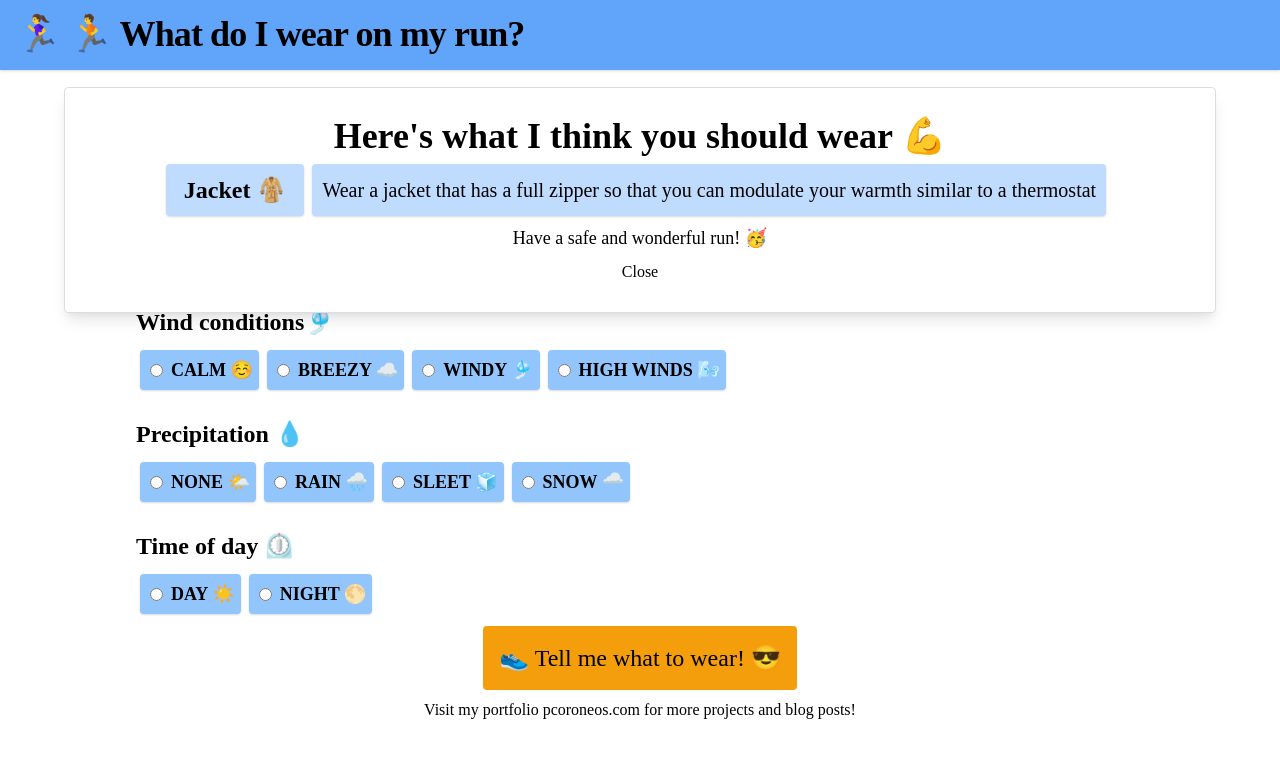
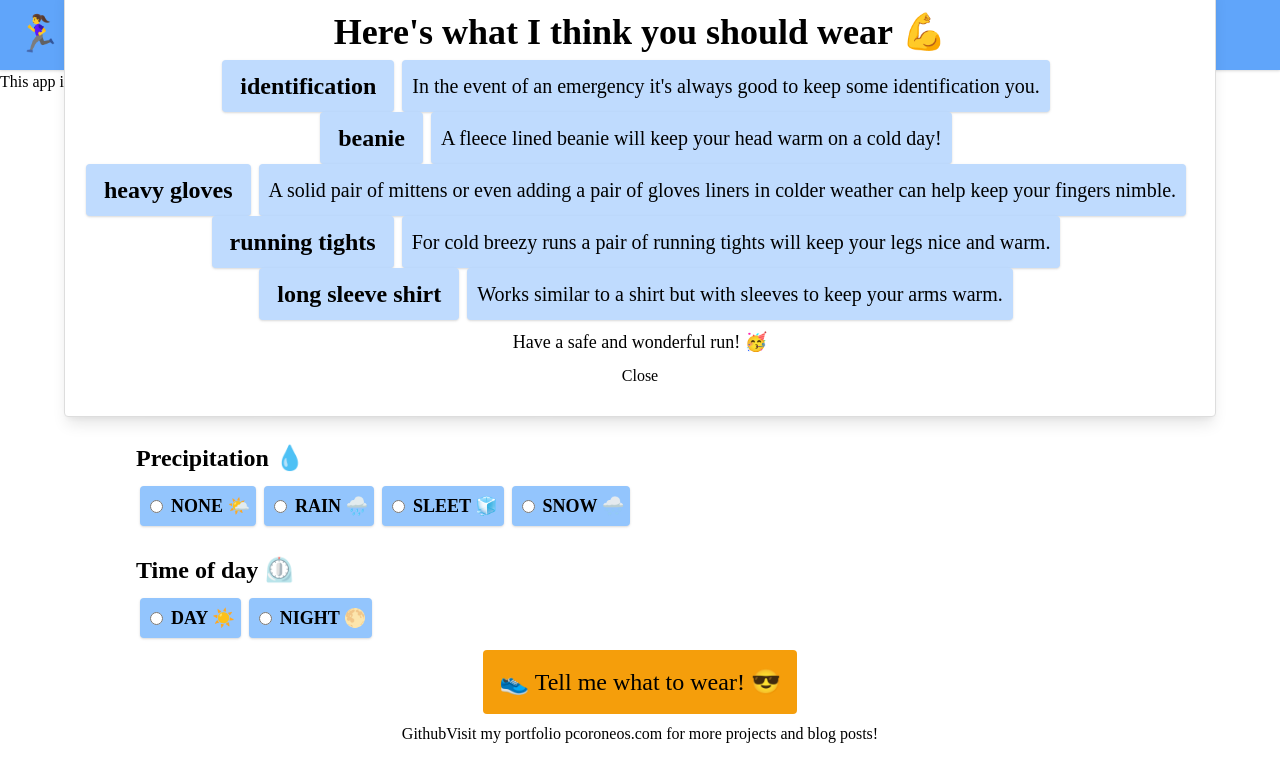
Before and after one commit to PaulACoroneos/Dude-What-Do-I-Wear-On-My-Run, a Next.js app: page / in a window 1280 px wide. Both pictures are taken after typing "5" into the empty fields and a click on the button "👟 Tell me what to wear! 😎". Shown: the top 782 px of the page. Built offline with nearby package versions, Linux system fonts and the light colour scheme; what @tailwindcss/custom-forms would draw is missing.

Commit message:
initial logic methods derrived

```diff
--- a/components/clothing-article/index.tsx
+++ b/components/clothing-article/index.tsx
@@ -1,11 +1,12 @@
 import * as React from "react";
 
-const ClothingArticle: React.FC = () => (
+const ClothingArticle: React.FC<Record<string, string>> = ({ name, desc }) => (
   <div className="bg-color-400 flex flex-initial">
-    <span className="border-2 py-2 px-4 rounded text-2xl font-bold flex justify-center items-center bg-blue-200 shadow border-blue-200">Jacket 🧥</span>
+    <span className="border-2 py-2 px-4 rounded text-2xl font-bold flex justify-center items-center bg-blue-200 shadow border-blue-200">
+      {name}
+    </span>
     <p className="border-2 mx-2 p-2 rounded text-xl bg-blue-200 shadow border-blue-200 flex justify-center items-center">
-      Wear a jacket that has a full zipper so that you can modulate your warmth
-      similar to a thermostat
+      {desc}
     </p>
   </div>
 );
--- a/components/modal/index.tsx
+++ b/components/modal/index.tsx
@@ -19,7 +19,7 @@ const Modal: React.FC<ModalProps> = ({  onClose, children, title }) => {
 
   const clickListener = (e: MouseEvent) => {
     if (ref && !(ref?.current).contains(e.target)) {
-      onClose?.(); // using optional chaining here, change to onClose && onClose(), if required
+      onClose?.();
     }
   };
 
--- a/constants/data.ts
+++ b/constants/data.ts
@@ -65,6 +65,13 @@ const data = new Map<string, Record<string, any>>([
       desc: "Works similar to a shirt but with sleeves to keep your arms warm.",
     },
   ],
+  [
+    "singlet",
+    {
+      name: "singlet",
+      desc: "A good technical singlet is a godsend on a hot summer day.",
+    },
+  ],
   //glove data
   [
     "gloves",
@@ -87,19 +94,26 @@ const data = new Map<string, Record<string, any>>([
     "lightJacket",
     {
       name: "light jacket",
-      desc: "A light windbreaker, thin jacket, or pullover is good for blustery days.",
+      desc:
+        "A light windbreaker, thin jacket, or pullover is good for blustery days.",
     },
-  ],[
+  ],
+  [
     "rainJacket",
     {
       name: "rain jacket",
-      desc: "A nice rain jacket is helpful on wetter days. Look for goretex or something with good water repellent capability",
-    }
+      desc:
+        "A nice rain jacket is helpful on wetter days. Look for goretex or something with good water repellent capability",
+    },
   ],
-  ["winterJacket",{
-    name:"winter jacket",
-    desc:"For very cold days a thick jacket that protects you from the wind. You may consider adding additional layers instead to stay cool as you warm up."
-  }]
+  [
+    "winterJacket",
+    {
+      name: "winter jacket",
+      desc:
+        "For very cold days a thick jacket that protects you from the wind. You may consider adding additional layers instead to stay cool as you warm up.",
+    },
+  ],
 ]);
 
 export default data;
--- a/pages/index.js
+++ b/pages/index.js
@@ -1,7 +1,8 @@
 import Head from "next/head";
-import Modal from '../components/modal';
-import ClothingArticle from '../components/clothing-article';
+import Modal from "../components/modal";
+import ClothingArticle from "../components/clothing-article";
 import * as React from "react";
+import clothingData from "../constants/data";
 
 const formReducer = (state, event) => {
   return {
@@ -10,9 +11,66 @@ const formReducer = (state, event) => {
   };
 };
 
+const determineHatType = (data) => {
+  //There are a lot of states. Going to manually define cases for now. Will optimize later
+
+  //sunny or rainy day above 45 degrees select a cap
+  if (
+    (data.precipitation === "none" || data.precipitation === "rain") &&
+    Number(data.tempVal) > 45
+  )
+    return clothingData.get("cap");
+  //cold day below 45
+  else if (data.tempVal < 45) return clothingData.get("beanie");
+  //otherwise no hat
+  else return null;
+};
+const determineSunglasses = (data) => {
+  return data.time === "day" && data.precipitation === "none"
+    ? clothingData.get("sunglasses")
+    : null;
+};
+
+const determineGloveType = (data) => {
+  //normal gloves
+  if (data.tempVal < 45 && data.tempVal > 20) return clothingData.get("gloves");
+  else if (data.tempVal < 20) return clothingData.get("heavyGloves");
+  else return null;
+};
+
+const determineBottomType = (data) => {
+  if (data.tempVal < 40) {
+    return clothingData.get("tights");
+  }
+  return clothingData.get("shorts");
+};
+
+const determineTopType = (data) => {
+  if (data.tempVal > 80) return clothingData.get("singlet");
+  else if (data.tempVal > 45) return clothingData.get("shirt");
+  return clothingData.get("longSleeveShirt");
+};
+
+const determineJacketType = (data) => {
+  if (data.precipitation === "rain") return clothingData.get("rainJacket");
+  else if (data.wind === "breezy" || data.wind === "heavyWinds")
+    return clothingData.get("lightJacket");
+  else if (data.tempVal < 40 && data.tempVal > 25)
+    return clothingData.get("winterJacket");
+  else return null;
+};
+
 export default function Home() {
   const [isModalVisible, setIsModalVisible] = React.useState(false);
   const [formData, setFormData] = React.useReducer(formReducer, {});
+
+  const hatSelection = determineHatType(formData);
+  const gloveSelection = determineGloveType(formData);
+  const sunglassSelection = determineSunglasses(formData);
+  const bottomSelection = determineBottomType(formData);
+  const topSelection = determineTopType(formData);
+  const jacketSelection = determineJacketType(formData);
+
   const handleSumbit = (event) => {
     event.preventDefault();
     setIsModalVisible(true);
@@ -29,13 +87,21 @@ export default function Home() {
       </Head>
       <main>
         <header>
-        <h1 className="text-4xl leading-none font-extrabold tracking-tight text-left px-2 py-4 md:p-4 border-b-2 bg-blue-400 border-blue-400 shadow">🏃‍♀️ 🏃 What do I wear on my run?</h1>
+          <h1 className="text-4xl leading-none font-extrabold tracking-tight text-left px-2 py-4 md:p-4 border-b-2 bg-blue-400 border-blue-400 shadow">
+            🏃‍♀️ 🏃 What do I wear on my run?
+          </h1>
+          <h2>
+            This app is currently in alpha. Expect frequent changes (see
+            changelog)
+          </h2>
         </header>
         <div className="mx-auto md:max-w-5xl md:px-4 sm:px-6 xl:px-0 rounded">
           <div className="flex flex-col mt-2">
             <p className="text-xl p-2">
               It can be hard to figure out what to wear when you're out on a
-              run. Often I spend a lot of time glancing at a variety of conditions before my daily runs. The below form can help you decide what clothing items to wear before you head out the door.
+              run. Often I spend a lot of time glancing at a variety of
+              conditions before my daily runs. The below form can help you
+              decide what clothing items to wear before you head out the door.
             </p>
             <form onSubmit={handleSumbit}>
               <fieldset>
@@ -47,14 +113,14 @@ export default function Home() {
                     <label className="border-2 rounded border-blue-400 flex w-full md:w-auto md:mr-1">
                       <input
                         className="form-input w-full"
-                        name="temp_val"
+                        name="tempVal"
                         type="number"
                         onChange={setFormData}
                         placeholder="Enter a temperature"
                       />
                     </label>
                     <label
-                      style={{ margin: '4px' }}
+                      style={{ margin: "4px" }}
                       className="form-input-checkbox-label"
                     >
                       <input
@@ -68,7 +134,7 @@ export default function Home() {
                       Celsius
                     </label>
                     <label
-                      style={{ margin: '4px' }}
+                      style={{ margin: "4px" }}
                       className="form-input-checkbox-label"
                     >
                       <input
@@ -87,7 +153,7 @@ export default function Home() {
                   <p className="pb-2 text-2xl font-bold">Wind conditions🎐</p>
                   <div className="flex flex-col md:flex-row items-center">
                     <label
-                      style={{ margin: '4px' }}
+                      style={{ margin: "4px" }}
                       className="form-input-checkbox-label "
                     >
                       <input
@@ -100,7 +166,7 @@ export default function Home() {
                       Calm ☺️
                     </label>
                     <label
-                      style={{ margin: '4px' }}
+                      style={{ margin: "4px" }}
                       className="form-input-checkbox-label "
                     >
                       <input
@@ -113,7 +179,7 @@ export default function Home() {
                       Breezy ☁️
                     </label>
                     <label
-                      style={{ margin: '4px' }}
+                      style={{ margin: "4px" }}
                       className="form-input-checkbox-label "
                     >
                       <input
@@ -126,7 +192,7 @@ export default function Home() {
                       Windy 🎐
                     </label>
                     <label
-                      style={{ margin: '4px' }}
+                      style={{ margin: "4px" }}
                       className="form-input-checkbox-label "
                     >
                       <input
@@ -144,7 +210,7 @@ export default function Home() {
                   <p className="pb-2 text-2xl font-bold">Precipitation 💧</p>
                   <div className="flex flex-col md:flex-row items-center">
                     <label
-                      style={{ margin: '4px' }}
+                      style={{ margin: "4px" }}
                       className="form-input-checkbox-label "
                     >
                       <input
@@ -157,7 +223,7 @@ export default function Home() {
                       None 🌤️
                     </label>
                     <label
-                      style={{ margin: '4px' }}
+                      style={{ margin: "4px" }}
                       className="form-input-checkbox-label "
                     >
                       <input
@@ -170,7 +236,7 @@ export default function Home() {
                       Rain 🌧️
                     </label>
                     <label
-                      style={{ margin: '4px' }}
+                      style={{ margin: "4px" }}
                       className="form-input-checkbox-label"
                     >
                       <input
@@ -183,7 +249,7 @@ export default function Home() {
                       Sleet 🧊
                     </label>
                     <label
-                      style={{ margin: '4px' }}
+                      style={{ margin: "4px" }}
                       className="form-input-checkbox-label"
                     >
                       <input
@@ -201,7 +267,7 @@ export default function Home() {
                   <p className="pb-2 text-2xl font-bold">Time of day ⏲️</p>
                   <div className="flex flex-col md:flex-row items-center">
                     <label
-                      style={{ margin: '4px' }}
+                      style={{ margin: "4px" }}
                       className="form-input-checkbox-label "
                     >
                       <input
@@ -214,7 +280,7 @@ export default function Home() {
                       Day ☀️
                     </label>
                     <label
-                      style={{ margin: '4px' }}
+                      style={{ margin: "4px" }}
                       className="form-input-checkbox-label "
                     >
                       <input
@@ -241,11 +307,70 @@ export default function Home() {
           </div>
         </div>
         {/* modal */}
-        {isModalVisible ? <Modal title="Here's what I think you should wear 💪" onClose={handleModalClose}>
-          <ClothingArticle />
-          <span className="text-lg mt-2">Have a safe and wonderful run! 🥳</span>
-        </Modal> : null}
+        {isModalVisible ? (
+          <Modal
+            title="Here's what I think you should wear 💪"
+            onClose={handleModalClose}
+          >
+            {/* Identification 🆔*/}
+            <ClothingArticle
+              desc={clothingData.get("identification").desc}
+              name={clothingData.get("identification").name}
+            />
+            {/* Hat selection 🤠*/}
+            {hatSelection ? (
+              <ClothingArticle
+                desc={hatSelection.desc}
+                name={hatSelection.name}
+              />
+            ) : null}
+            {/* Glove selection 🧤*/}
+            {gloveSelection ? (
+              <ClothingArticle
+                desc={gloveSelection.desc}
+                name={gloveSelection.name}
+              />
+            ) : null}
+            {/* Sunglass Selection 😎*/}
+            {sunglassSelection ? (
+              <ClothingArticle
+                desc={sunglassSelection.desc}
+                name={sunglassSelection.name}
+              />
+            ) : null}
+            {/* bottom selection 🦵*/}
+            {bottomSelection ? (
+              <ClothingArticle
+                desc={bottomSelection.desc}
+                name={bottomSelection.name}
+              />
+            ) : null}
+            {/* top selection 👕 */}
+            {topSelection ? (
+              <ClothingArticle
+                desc={topSelection.desc}
+                name={topSelection.name}
+              />
+            ) : null}
+            {jacketSelection ? (
+              <ClothingArticle
+                desc={jacketSelection.desc}
+                name={jacketSelection.name}
+              />
+            ) : null}
+            <span className="text-lg mt-2">
+              Have a safe and wonderful run! 🥳
+            </span>
+          </Modal>
+        ) : null}
         <footer className="text-md text-center mt-2">
+          <a
+            href="https://github.com/PaulACoroneos/Dude-What-Do-I-Wear-On-My-Run"
+            target="_blank"
+            rel="noopener noreferrer"
+          >
+            Github
+          </a>
           <a
             href="https://www.pcoroneos.com"
             target="_blank"
```
